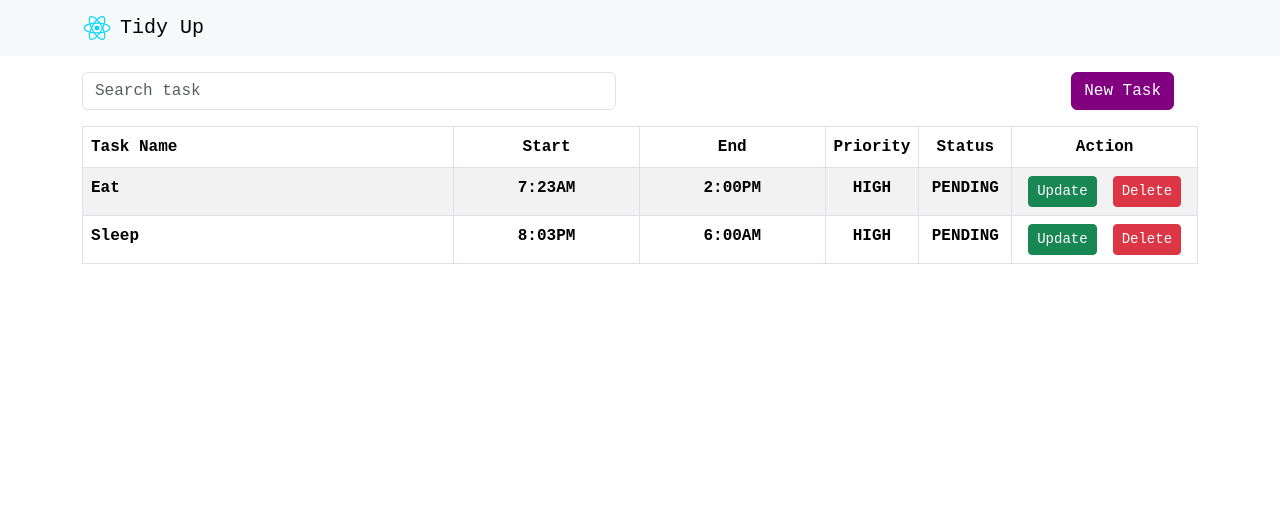
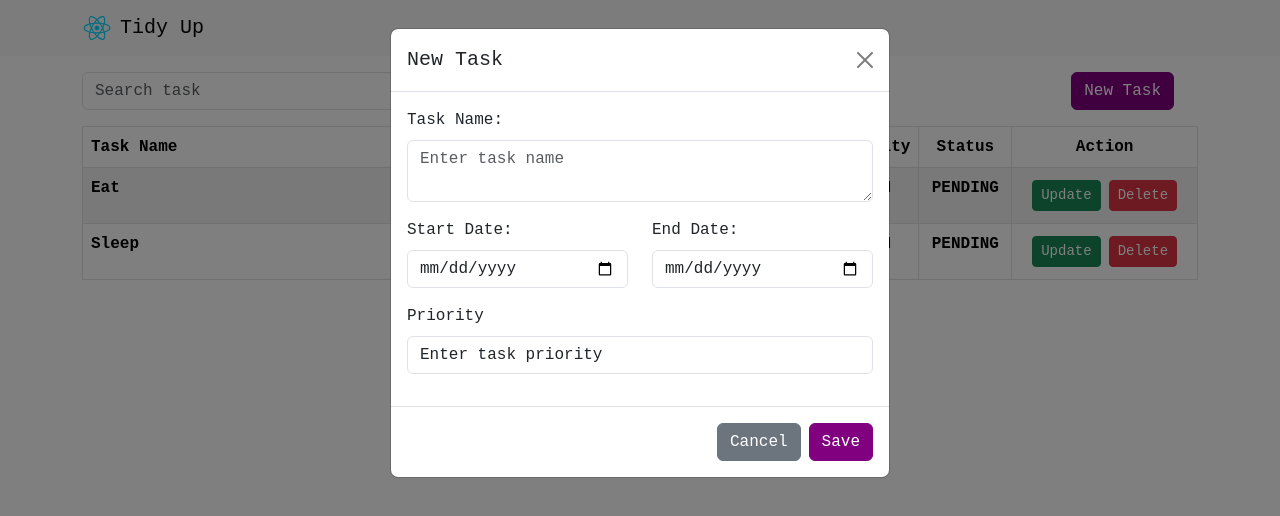
Before and after one commit to ralphmarondev/tidyup, a React (Vite) app: page /home in a window 1280 px wide. Both pictures are taken after a click on the button "New Task". Shown: the top 516 px of the page. Built offline with nearby package versions, Linux system fonts and the light colour scheme.

Commit message:
added NewTaskModal

```diff
--- a/src/main.tsx
+++ b/src/main.tsx
@@ -2,6 +2,7 @@ import {StrictMode} from 'react'
 import {createRoot} from 'react-dom/client'
 import App from './App.tsx'
 import './assets/scss/app.scss'
+import 'bootstrap/dist/js/bootstrap.bundle.min.js'
 
 createRoot(document.getElementById('root')!).render(
   <StrictMode>
--- a/src/views/home/HomeIndex.tsx
+++ b/src/views/home/HomeIndex.tsx
@@ -1,4 +1,5 @@
 import TasksTable from './TasksTable.tsx'
+import NewTaskModal from './components/NewTaskModal.tsx'
 
 function HomeIndex() {
   return (
@@ -21,6 +22,8 @@ function HomeIndex() {
       <div className="container mt-3">
         <TasksTable/>
       </div>
+
+      <NewTaskModal/>
     </>
   )
 }
--- a/src/views/home/TasksTable.tsx
+++ b/src/views/home/TasksTable.tsx
@@ -46,7 +46,13 @@ function TasksTable() {
             placeholder="Search task"/>
         </div>
         <div className="col text-end">
-          <button className="btn btn-primary" type="button">New Task</button>
+          <button
+            className="btn btn-primary"
+            type="button"
+            data-bs-toggle="modal"
+            data-bs-target="#newTaskModal">
+            New Task
+          </button>
         </div>
       </div>
       <table className="table table-striped table-hover table-bordered">
@@ -70,8 +76,8 @@ function TasksTable() {
               <th className="text-center">{task.priority}</th>
               <th className="text-center">{task.status}</th>
               <th className="text-center">
-                <button className="btn btn-success btn-sm me-3" type="button">Update</button>
-                <button className="btn btn-danger btn-sm" type="button">Delete</button>
+                <button className="btn btn-success btn-sm m-1" type="button">Update</button>
+                <button className="btn btn-danger btn-sm m-1" type="button">Delete</button>
               </th>
             </tr>
           ))
--- /dev/null
+++ b/src/views/home/components/NewTaskModal.tsx
@@ -0,0 +1,48 @@
+function NewTaskModal() {
+  return (
+    <div className="modal fade" id="newTaskModal" data-bs-backdrop="static" data-bs-keyboard="false" tabIndex={-1}
+         aria-labelledby="newTaskLabel" aria-hidden="true">
+      <div className="modal-dialog">
+        <div className="modal-content">
+          <div className="modal-header">
+            <h5 className="modal-title" id="newTaskLabel">New Task</h5>
+            <button type="button" className="btn-close" data-bs-dismiss="modal" aria-label="Close"></button>
+          </div>
+          <div className="modal-body">
+            <form>
+              <div className="col mb-3">
+                <label htmlFor="task-name" className="form-label">Task Name:</label>
+                <textarea name="task-name" className="form-control" placeholder="Enter task name"/>
+              </div>
+              <div className="row mb-3">
+                <div className="col">
+                  <label htmlFor="start-date" className="form-label">Start Date:</label>
+                  <input type="date" id="start-date" className="form-control" placeholder="Start date"/>
+                </div>
+                <div className="col">
+                  <label htmlFor="end-date" className="form-label">End Date:</label>
+                  <input type="date" id="end-date" className="form-control" placeholder="End date"/>
+                </div>
+              </div>
+              <div className="col mb-3">
+                <label htmlFor="task-priority" className="form-label">Priority</label>
+                <select className="form-control">
+                  <option>Enter task priority</option>
+                  <option>HIGH</option>
+                  <option>MEDIUM</option>
+                  <option>LOW</option>
+                </select>
+              </div>
+            </form>
+          </div>
+          <div className="modal-footer">
+            <button type="button" className="btn btn-secondary" data-bs-dismiss="modal">Cancel</button>
+            <button type="button" className="btn btn-primary">Save</button>
+          </div>
+        </div>
+      </div>
+    </div>
+  )
+}
+
+export default NewTaskModal
```
